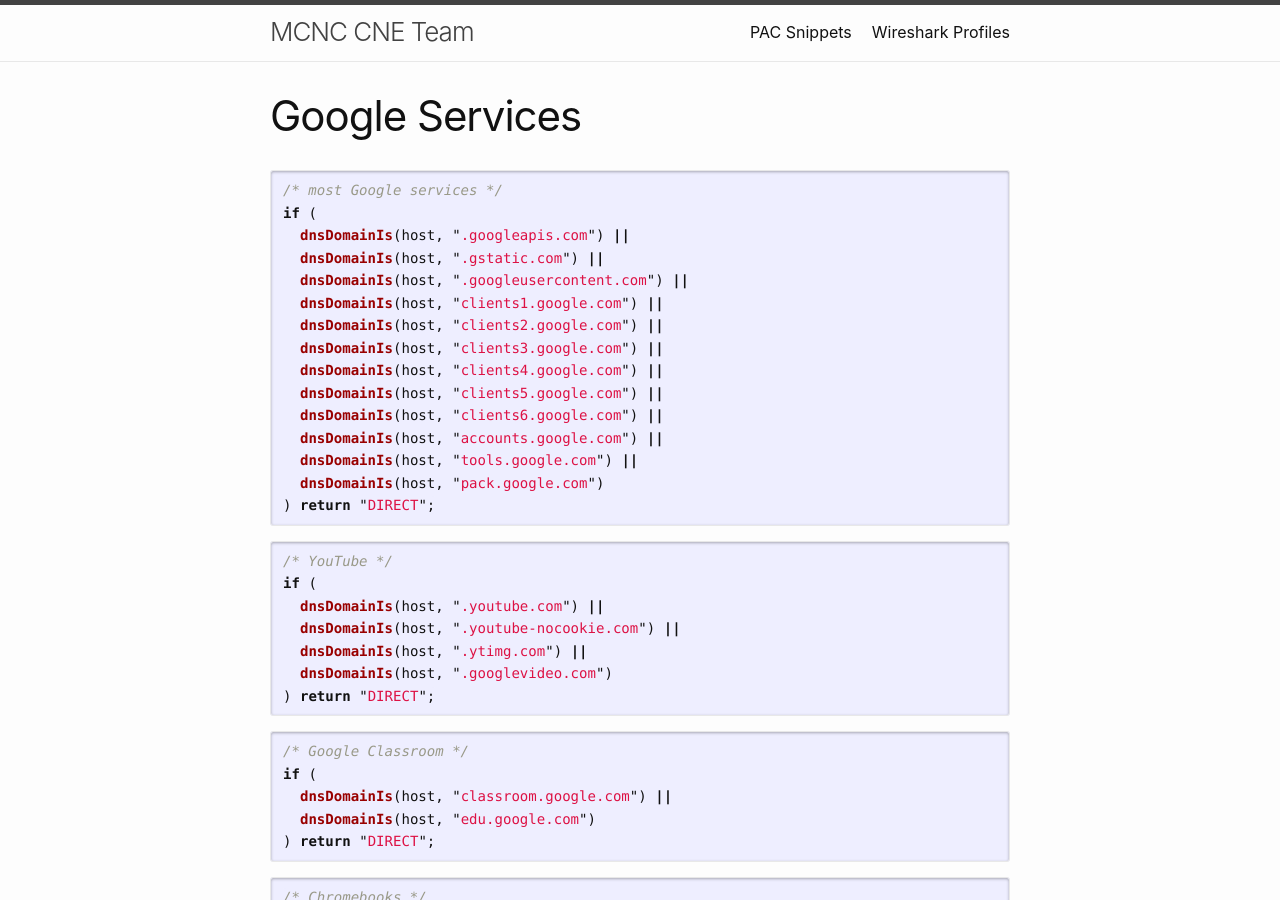
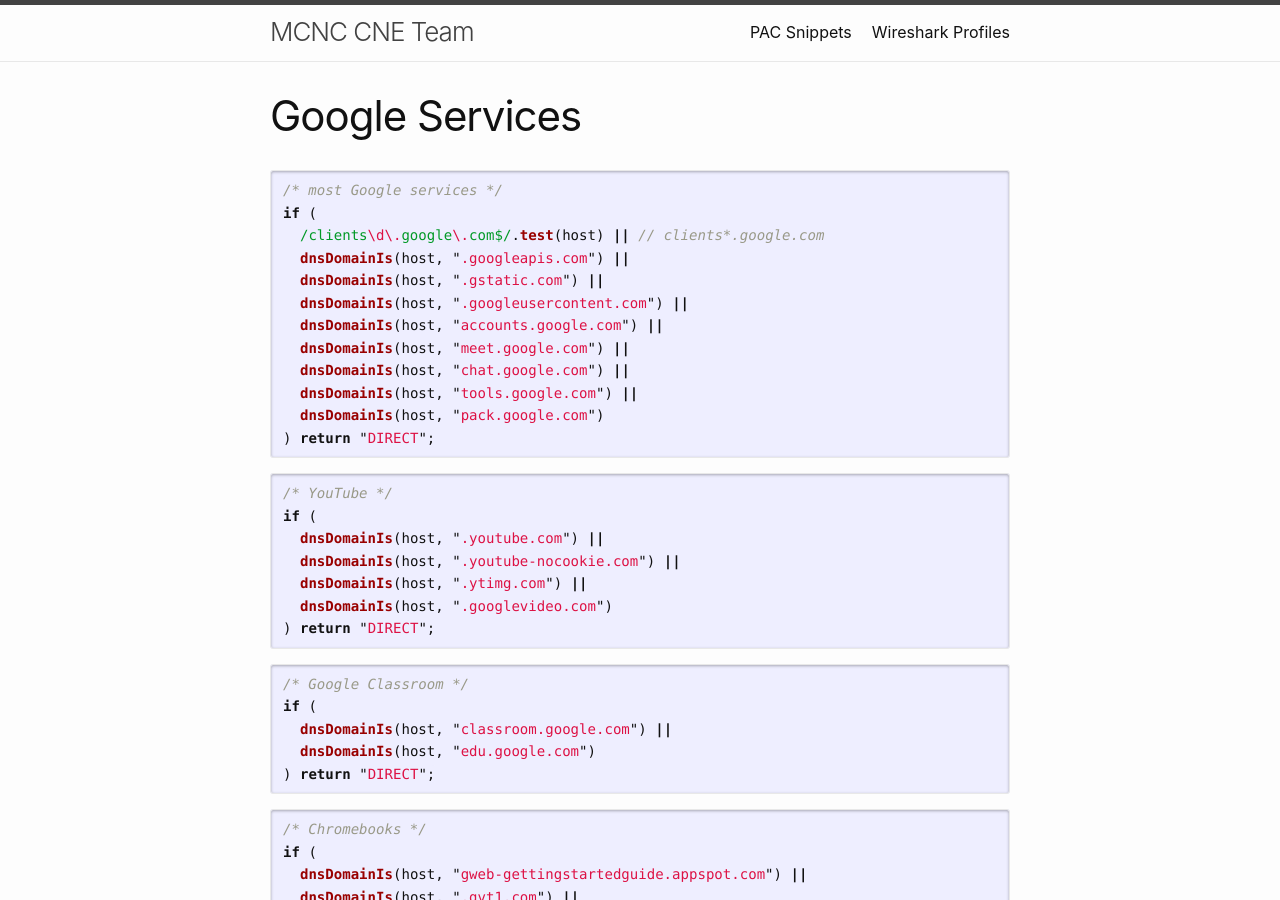
Before and after one commit to mcnc-clovett/mcnc-clovett.github.io, a Jekyll site: the page built from pacsnips/google-services.md, in a window 1280 px wide and 900 px high. Built offline with Jekyll 4.4.1, drawn with Linux system fonts in a browser that asks for light colours.

Commit message:
Added pac entries

````diff
--- a/pacsnips/google-services.md
+++ b/pacsnips/google-services.md
@@ -5,16 +5,13 @@
 ```js
 /* most Google services */
 if (
+  /clients\d\.google\.com$/.test(host) || // clients*.google.com
   dnsDomainIs(host, ".googleapis.com") ||
   dnsDomainIs(host, ".gstatic.com") ||
   dnsDomainIs(host, ".googleusercontent.com") ||
-  dnsDomainIs(host, "clients1.google.com") ||
-  dnsDomainIs(host, "clients2.google.com") ||
-  dnsDomainIs(host, "clients3.google.com") ||
-  dnsDomainIs(host, "clients4.google.com") ||
-  dnsDomainIs(host, "clients5.google.com") ||
-  dnsDomainIs(host, "clients6.google.com") ||
   dnsDomainIs(host, "accounts.google.com") ||
+  dnsDomainIs(host, "meet.google.com") ||
+  dnsDomainIs(host, "chat.google.com") ||
   dnsDomainIs(host, "tools.google.com") ||
   dnsDomainIs(host, "pack.google.com")
 ) return "DIRECT";
````
Also changed, not shown: pacsnips/apple.md (+3 -1 lines), screenshot.png (deleted).
